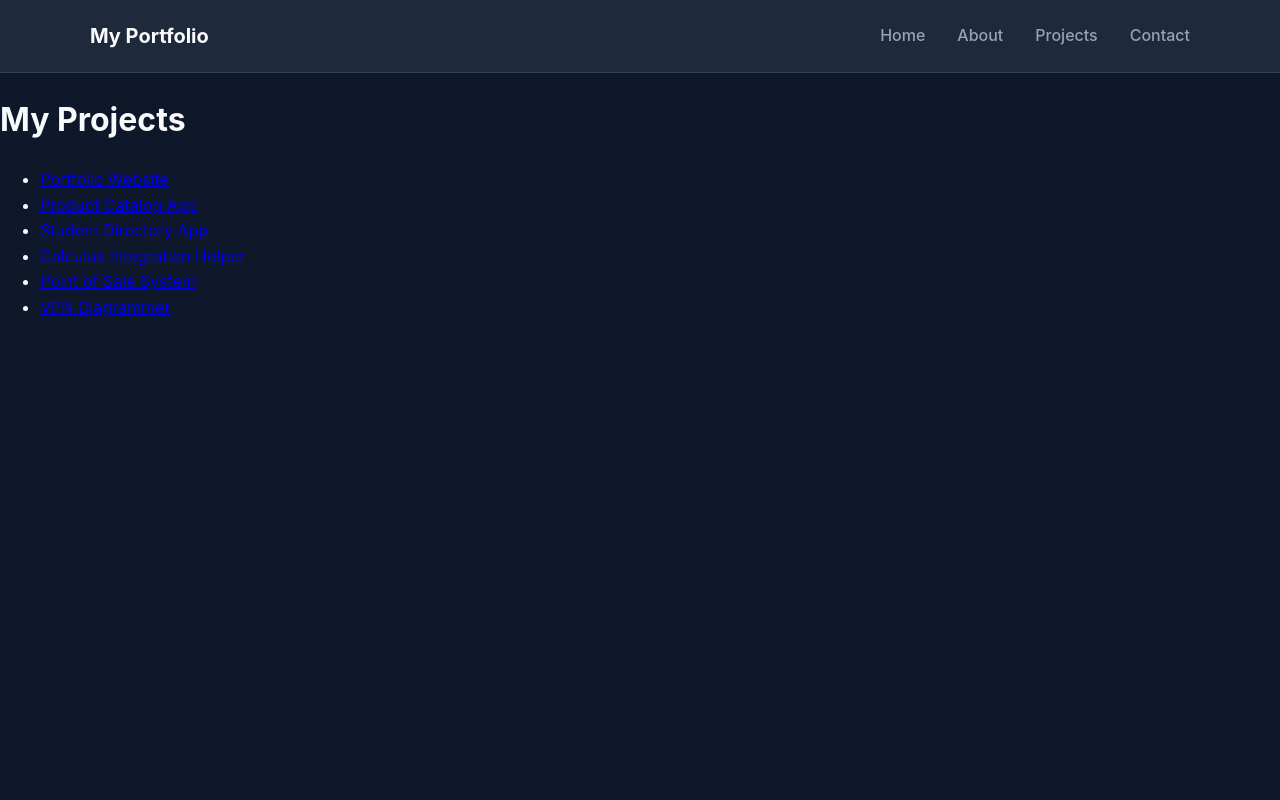
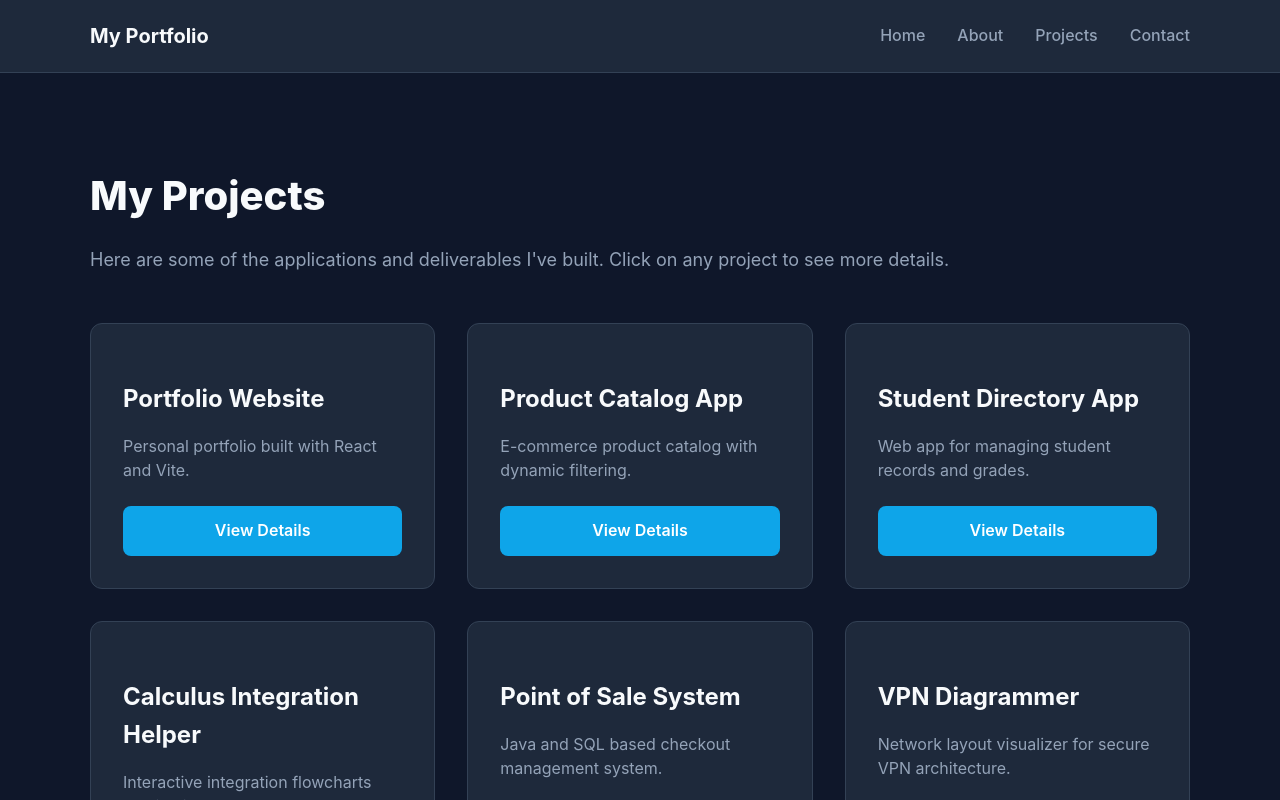
Before and after one commit to jhigsz/my-portfolio, a React (Vite) app: page /projects in a window 1280 px wide. Shown: the top 800 px of the page. Built offline with nearby package versions, Linux system fonts and the light colour scheme.

Commit message:
Update Projects.jsx

```diff
--- a/src/pages/Projects.jsx
+++ b/src/pages/Projects.jsx
@@ -1,17 +1,37 @@
-import { Link } from 'react-router-dom';
-import { projects } from '../data/projects';
+import { Link } from "react-router-dom";
+import { projects } from "../data/projects";
 
 export default function Projects() {
   return (
-    <div>
-      <h1>My Projects</h1>
-      <ul>
+    <div className="page-container">
+      <div style={{ marginBottom: '3rem' }}>
+        <h1 style={{ fontSize: '2.5rem', fontWeight: '800', marginBottom: '1rem' }}>My Projects</h1>
+        <p style={{ color: '#94a3b8', fontSize: '1.125rem' }}>
+          Here are some of the applications and deliverables I've built. Click on any project to see more details.
+        </p>
+      </div>
+
+      <div style={{ display: 'grid', gridTemplateColumns: 'repeat(auto-fit, minmax(300px, 1fr))', gap: '2rem' }}>
         {projects.map((project) => (
-          <li key={project.id}>
-            <Link to={`/projects/${project.id}`}>{project.title}</Link>
-          </li>
+          <div key={project.id} className="card" style={{ display: 'flex', flexDirection: 'column', justifyContent: 'space-between' }}>
+            <div>
+              <h3 style={{ fontSize: '1.5rem', fontWeight: '700', marginBottom: '0.75rem', color: '#f8fafc' }}>
+                {project.title}
+              </h3>
+              <p style={{ color: '#94a3b8', marginBottom: '1.5rem', lineHeight: '1.5' }}>
+                {project.description}
+              </p>
+            </div>
+            <Link
+              to={`/projects/${project.id}`}
+              className="btn-primary"
+              style={{ textAlign: 'center' }}
+            >
+              View Details
+            </Link>
+          </div>
         ))}
-      </ul>
+      </div>
     </div>
   );
 }
```
